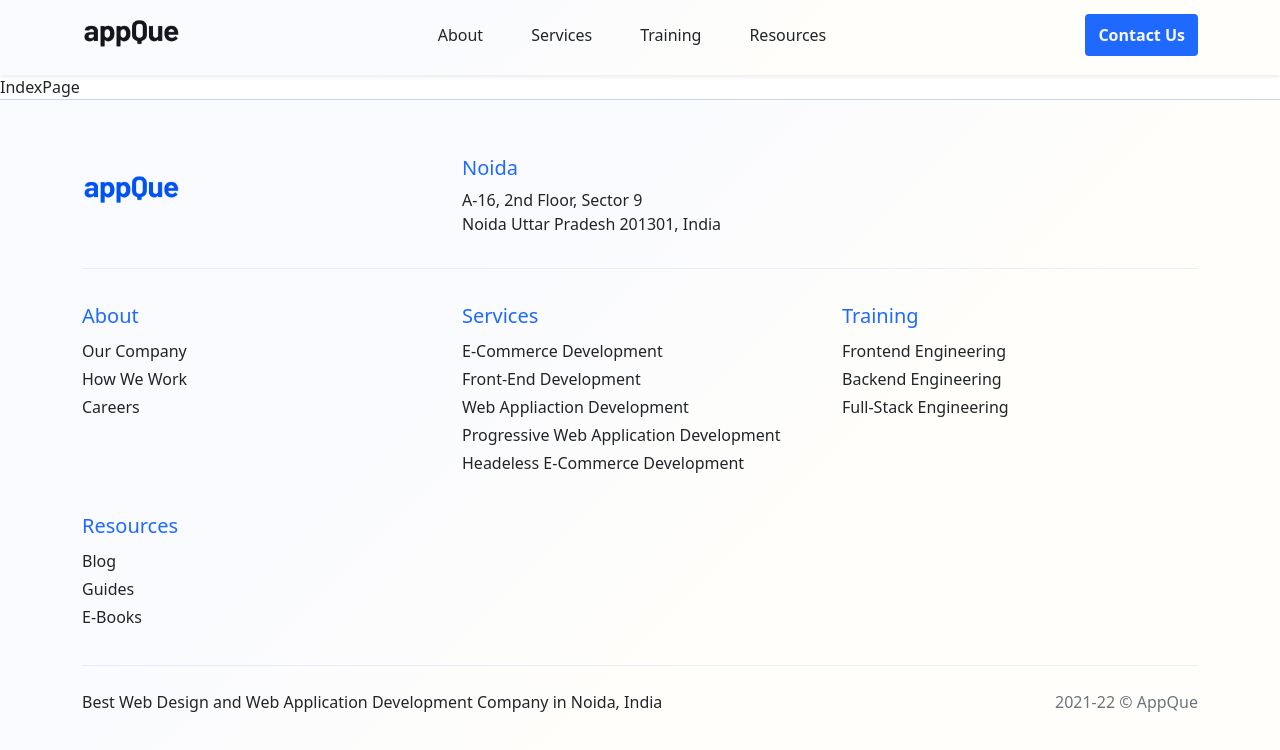
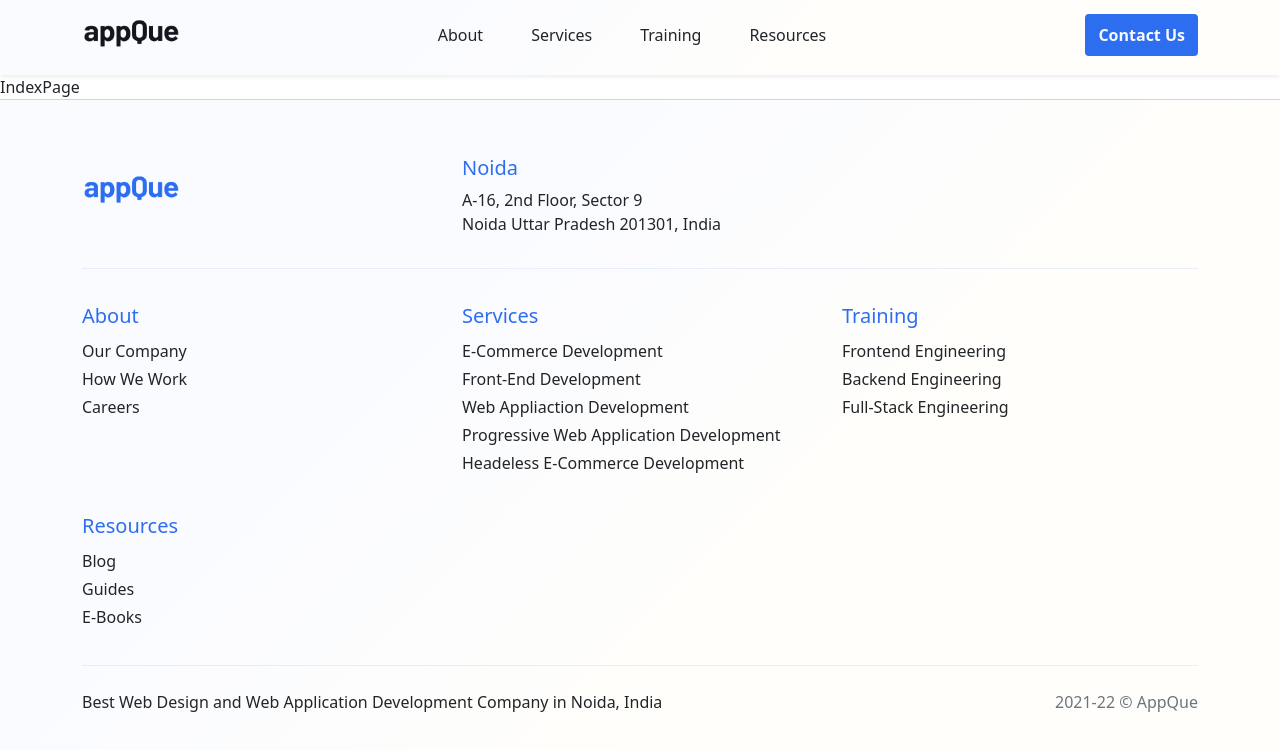
Before and after one commit to arun-pratap/experiment, a Gatsby site: page / in a window 1280 px wide. Built offline with nearby package versions, Linux system fonts and the light colour scheme; Gatsby itself is replaced by a stand-in of ours.

Commit message:
primary color change

```diff
--- a/src/components/Footer.js
+++ b/src/components/Footer.js
@@ -1,5 +1,5 @@
 import React from "react";
-import logo from "../images/logo/logo-primary.png";
+import logo from "../images/logo/logo-primary2.png";
 import { Link } from "gatsby";
 
 const Logo = () => {
--- a/src/style/style.css
+++ b/src/style/style.css
@@ -7,8 +7,8 @@ colortheme
 
 /* rgb(113 138 251 / 22%) */
 :root {
-    /*main->#0052f5 alternate->1f69ff #2d6ef0->from appwrite*/
-    --color-primary: #1f69ff;
+    /*main->#0052f5 alternate->1f69ff #2d6ef0->from appwrite fromhubspot->#5784ff*/
+    --color-primary: #2d6ef0;
     /* #f37900 #f5a300 👇*/
     --color-secondary: #ffd91a;
     --color-dark: #000000;
@@ -94,15 +94,16 @@ colortheme
     --grey-800: #4c4c4c;
     --grey-900: #2a2a2a;
 }
+
+/* not necessary only if required  */
 /*
-not necessary only if required
 h1,h2,h3,h4,h5,h6 {
     color:#40404c;
-}
-p{
-    color: var(--grey-600) !important;
 } */
-
+/* p{
+    color: #36313d !important;
+}  */
+/* not necessary only if required  */
 .card--about {
     background: #f2f4fe;
     background: linear-gradient(135deg, rgba(245, 248, 255, 1) 33%, rgba(255, 254, 245, 1) 66%);
```
Also changed, not shown: src/images/logo/1logo-dark.png (deleted), src/images/logo/2logo-primary.png (deleted), src/images/logo/logo-primary2.png (added).
